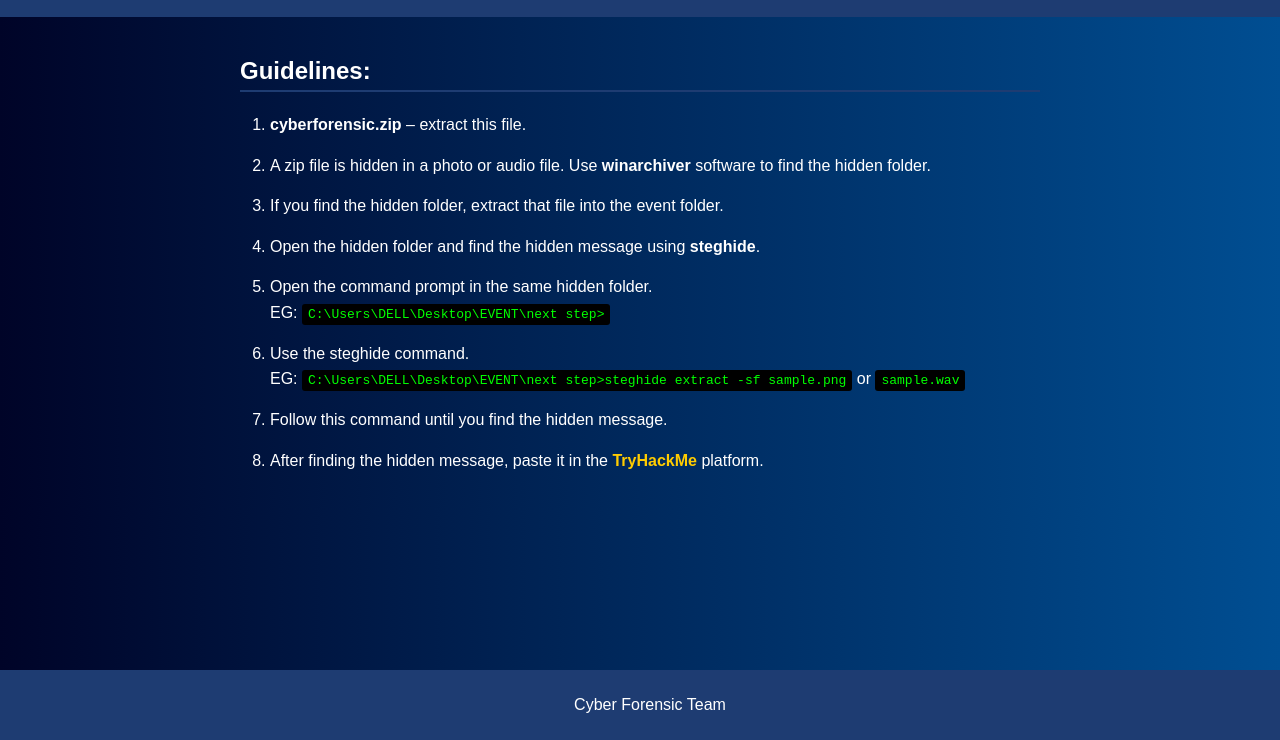
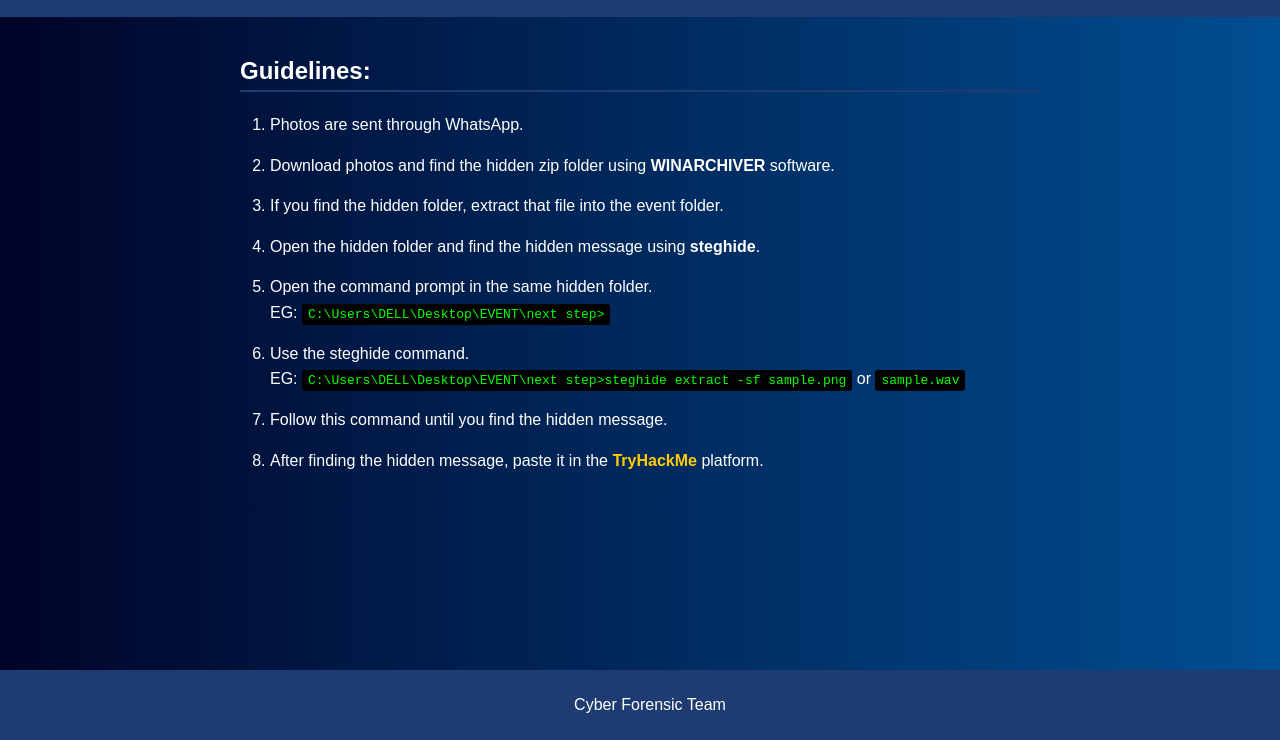
Before and after one commit to Jayapriya-jp-cmd/cyber-forensic, a plain HTML site: page index.html in a window 1280 px wide. Shown: the part 60-800 px from the top of the page. Drawn offline with Linux system fonts and the light colour scheme.

Commit message:
Update index.html

```diff
--- a/index.html
+++ b/index.html
@@ -93,7 +93,6 @@
       bottom: 0;
       width: 100%;
     }
-
   </style>
 </head>
 <body>
@@ -103,8 +102,8 @@
   <div class="container">
     <h2>Guidelines:</h2>
     <ol>
-      <li><strong>cyberforensic.zip</strong> – extract this file.</li>
-      <li>A zip file is hidden in a photo or audio file. Use <strong>winarchiver</strong> software to find the hidden folder.</li>
+      <li>Photos are sent through WhatsApp.</li>
+      <li>Download photos and find the hidden zip folder using <strong>WINARCHIVER</strong> software.</li>
       <li>If you find the hidden folder, extract that file into the event folder.</li>
       <li>Open the hidden folder and find the hidden message using <strong>steghide</strong>.</li>
       <li>Open the command prompt in the same hidden folder. <br> EG: <code>C:\Users\DELL\Desktop\EVENT\next step&gt;</code></li>
```
